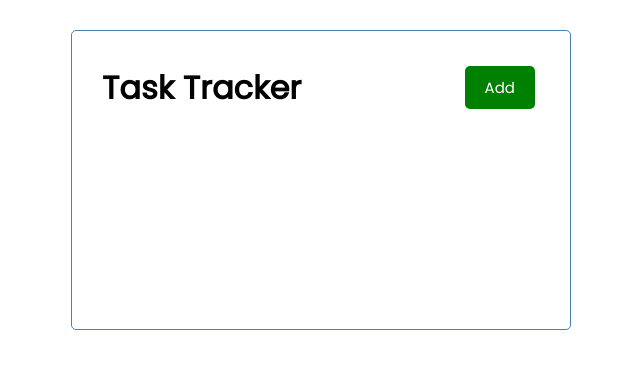
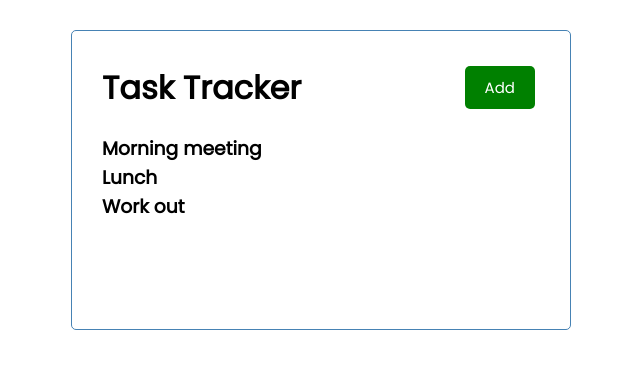
Before and after one commit to Jiyeonmoon814/react-crash-course-2021, a React (Create React App) app: page / in a window 1280 px wide. Shown: the top 368 px of the page, without its empty margins (319-959 px from the left). Built offline with nearby package versions, Linux system fonts and the light colour scheme.

Commit message:
tasks.map(task)

```diff
--- a/src/App.js
+++ b/src/App.js
@@ -1,10 +1,12 @@
 // import React from 'react'
 import Header from './components/Header'
+import Tasks from './components/Tasks'
 
  function App() {
    return (
      <div className="container">
        <Header />
+       <Tasks />
      </div>
    )
  }
--- /dev/null
+++ b/src/components/Tasks.js
@@ -0,0 +1,30 @@
+const tasks = [
+    {
+        id:1,
+        text : 'Morning meeting',
+        day : 'May 24th at 11:00',
+        reminder:true,
+    },
+    {
+        id:2,
+        text : 'Lunch',
+        day : 'May 24th at 13:00',
+        reminder:true,
+    },
+    {
+        id:3,
+        text : 'Work out',
+        day : 'May 24th at 20:30',
+        reminder:true,
+    }
+]
+
+export const Tasks = () => {
+    return (
+        <>
+            {tasks.map((task)=>(<h3 key={task.id}>{task.text}</h3>))}
+        </>
+    )
+}
+
+export default Tasks
```
